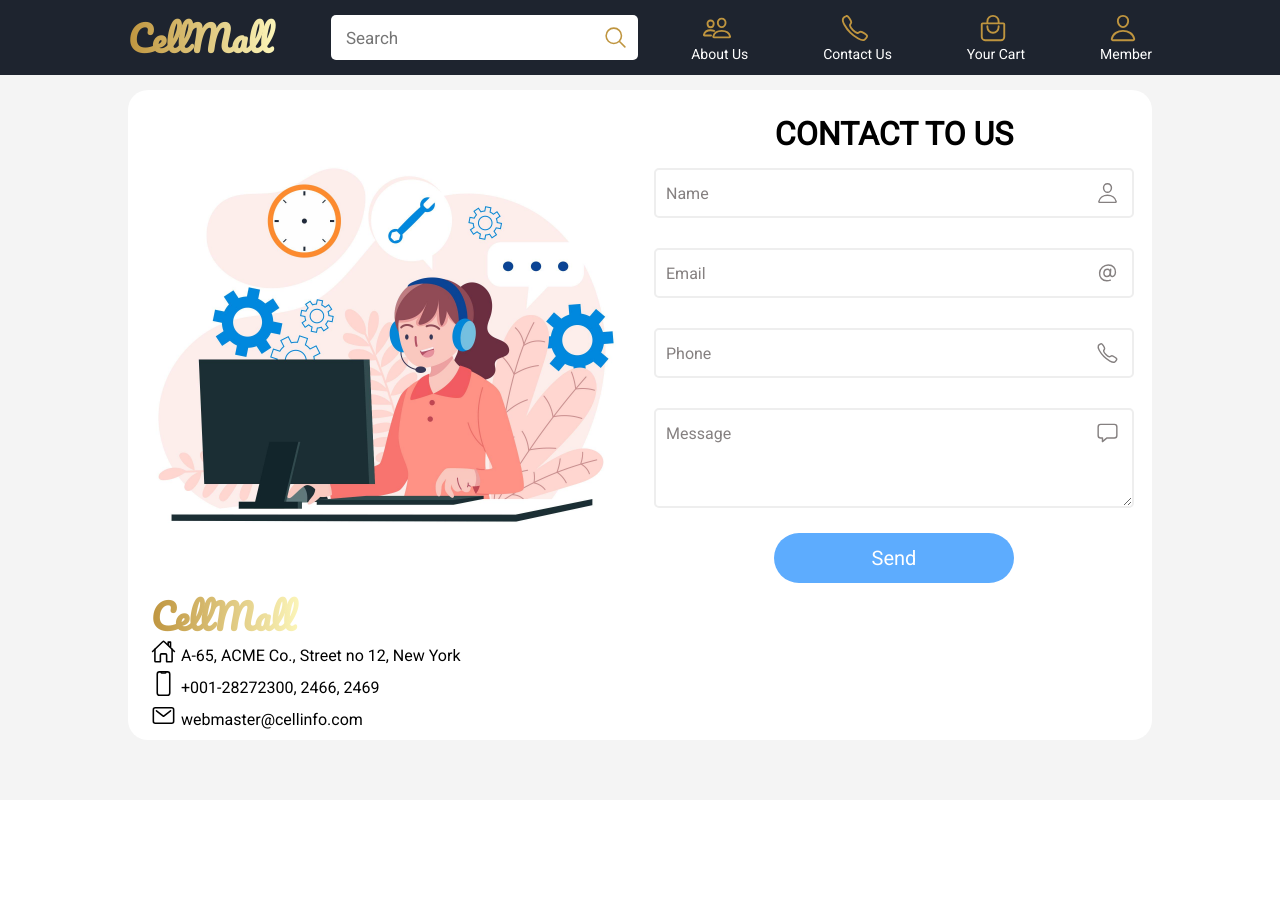
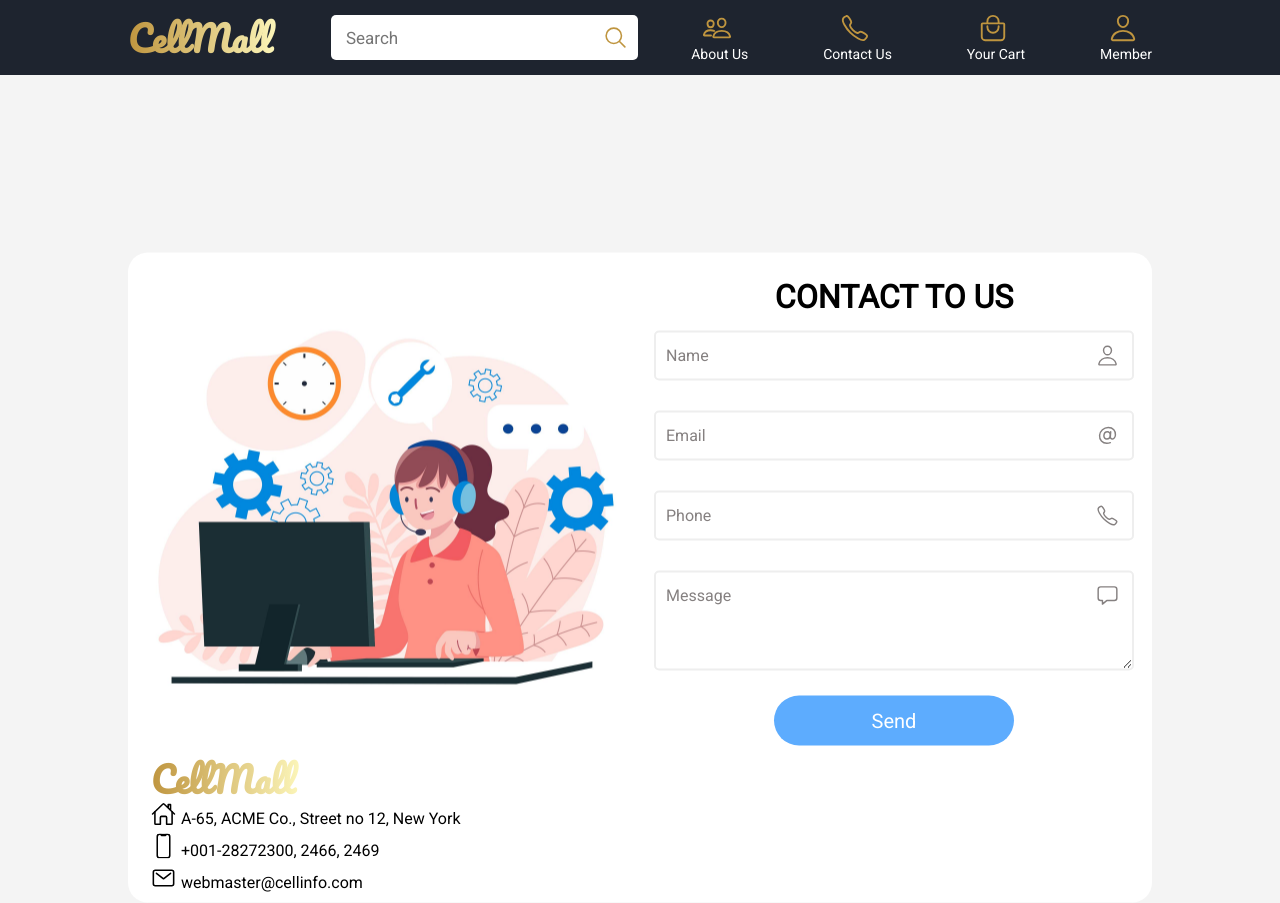
Before and after one commit to AnhDuc0125/CellMall, a PHP site: page /pages/contactPage.php in a window 1280 px wide. Before the commit the page ends 729 px from the top, so only its background shows below. Run offline with PHP 8.4, Linux system fonts and the light colour scheme.

Commit message:
update css for contact page

```diff
--- a/assets/css/contactPage.css
+++ b/assets/css/contactPage.css
@@ -1,9 +1,7 @@
-#main {
+.contact__box {
+  transform: translateY(25%);
   background-color: #fff;
   border-radius: 20px;
-}
-
-.contact__box {
   width: 100%;
   height: 650px;
   display: flex;
--- a/assets/css/master.css
+++ b/assets/css/master.css
@@ -30,6 +30,7 @@ body::-webkit-scrollbar-thumb {
 
 body {
   background-color: var(--background-color);
+  height: 100vh;
 }
 
 a {
```
